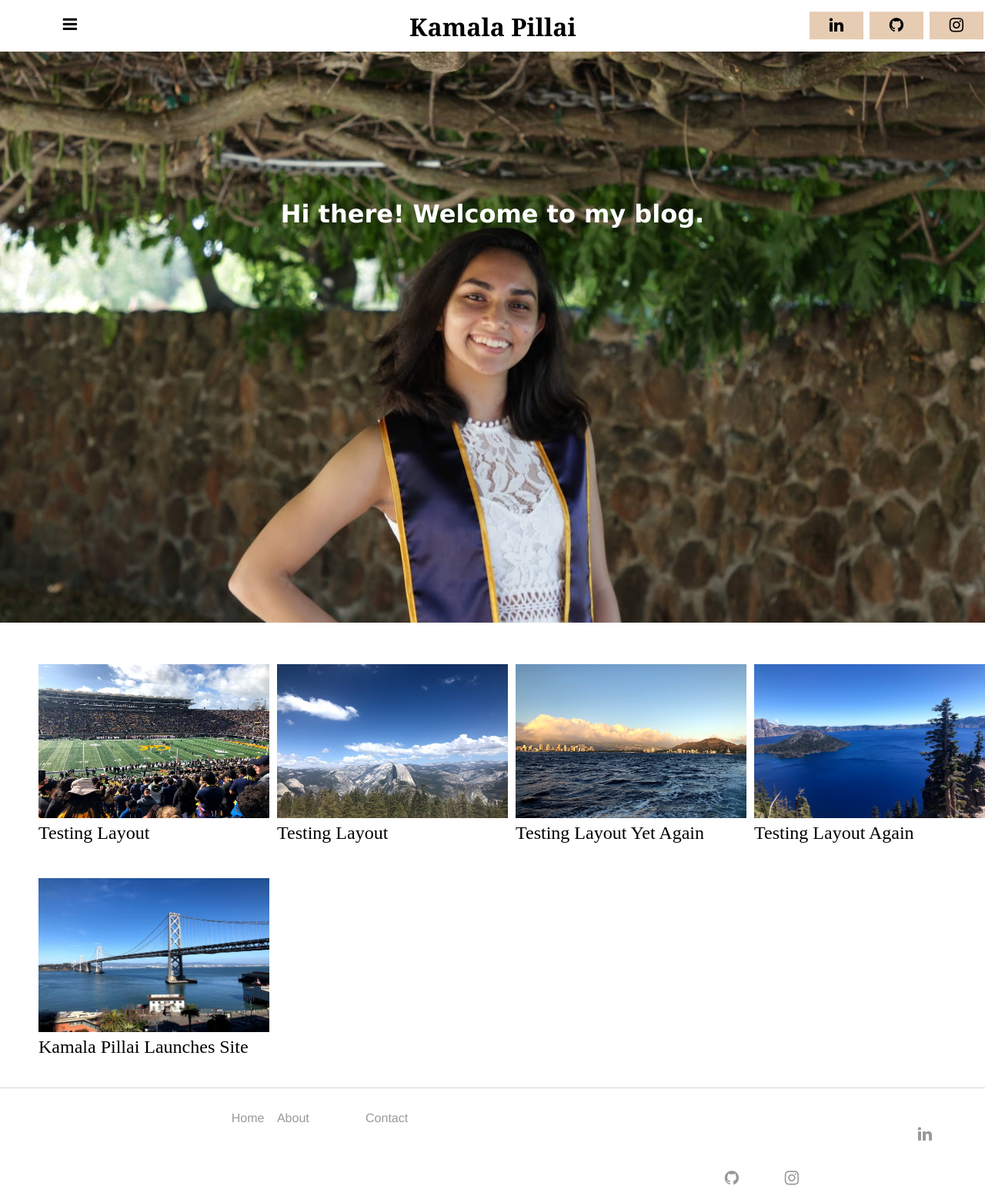
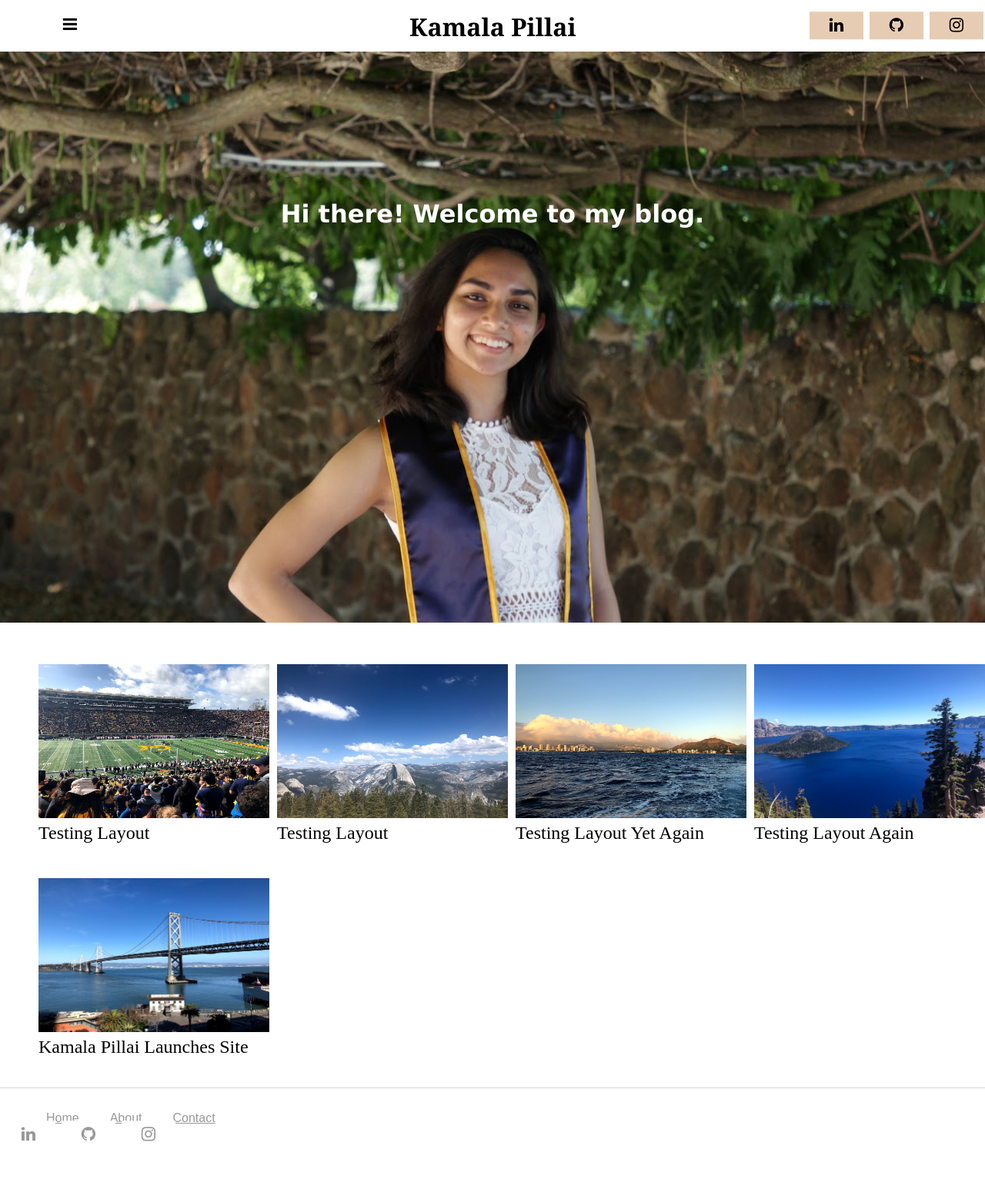
Before and after one commit to kpill/kpill.github.io, a Jekyll site: the page built from index.html, in a window 1280 px wide. Shown: the whole page at 77% size. Built offline with Jekyll 4.4.1, drawn with Linux system fonts in a browser that asks for light colours; after the commit the page ends 1508 px from its top, so only the background shows below that.

Commit message:
Update main.css

```diff
--- a/css/main.css
+++ b/css/main.css
@@ -74,6 +74,10 @@
 	margin: 0;
 }
 
+footer .social-icons {
+	float: left;
+}
+
 .fa {
  	font-size: 70px;
  	width: 50px;
@@ -91,9 +95,7 @@
 }
 
 footer .fa-linkedin {
-	/*transform: translate(-200%, 0%);*/
-	margin-left: 50%;
-	margin-right: 50%;
+	text-decoration: bold;
 	background: white;
 	color: #999;
 }
@@ -108,7 +110,7 @@
 }
 
 footer .fa-github {
-	transform: translate(-200%, 0%);
+	text-decoration: bold;
 	background: white;
 	color: #999;
 }
@@ -123,7 +125,7 @@
 
 
 footer .fa-instagram {
-	transform: translate(-200%, 0%);
+	text-decoration: bold;
 	background: white;
 	color: #999;
 }
@@ -156,7 +158,7 @@
 }
 
 nav ul {
-    font-family:'Helvetica', 'Arial', 'Sans-Serif';
+    font-family: Arial, Helvetica, sans-serif;
     padding-top: 30px;
     margin: 0;
     list-style-type: none;
@@ -169,13 +171,12 @@
 }
 
 a.nav {
-    text-decoration: none;
+    text-decoration: bold;
     display: block;
-    padding-left: 10px;
-	padding-right: 10px;
+    padding-left: 20px;
+	padding-right: 20px;
 	color: #999;
 	display:flex;
-	transform: translate(400%, 0%);
 }
 
 .topnav-centered {
@@ -213,7 +214,7 @@
 }
 
 a.footer:hover, a.footer:active {
-	text-decoration: none;
+	text-decoration: bold;
 }
 
 ul.posts {
```
